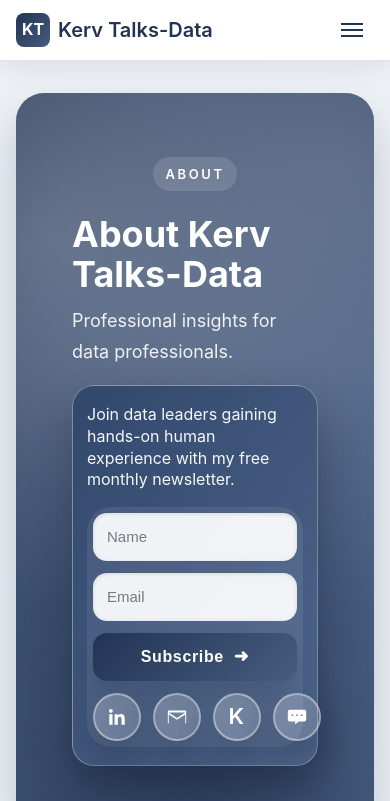
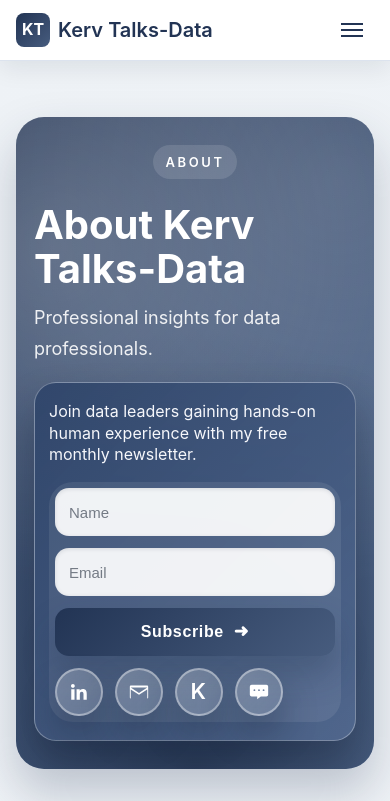
Before and after one commit to denizen-star/kblog, a website: page about.html in a window 390 px wide. Shown: the top 801 px of the page. Drawn offline with Linux system fonts and the light colour scheme.

Commit message:
Tighten mobile hero layout on content pages

```diff
--- a/about.html
+++ b/about.html
@@ -7,7 +7,7 @@
     <link rel="icon" type="image/svg+xml" href="assets/images/favicon.svg">
     <link rel="stylesheet" href="assets/css/page-layout.css">
 </head>
-<body>
+<body class="page-about">
     <header class="header">
         <nav class="nav-container">
             <a href="index.html" class="logo">
--- a/assets/css/page-layout.css
+++ b/assets/css/page-layout.css
@@ -493,7 +493,7 @@ body {
 }
 
 .hero-title {
-    font-size: clamp(36px, 5vw, 56px);
+    font-size: 40px;
     font-weight: 700;
     line-height: 1.1;
     margin-bottom: 20px;
@@ -1307,6 +1307,67 @@ body {
     }
 }
 
+@media (max-width: 720px) {
+    .page-about .hero,
+    .page-contact .hero,
+    .page-project-inquiries .hero {
+        padding: 28px 18px;
+        margin: 24px 0 32px;
+        text-align: left;
+        align-items: stretch;
+        gap: 20px;
+    }
+
+    .page-about .hero-content,
+    .page-contact .hero-content,
+    .page-project-inquiries .hero-content,
+    .page-about .hero-text,
+    .page-contact .hero-text,
+    .page-project-inquiries .hero-text {
+        width: 100%;
+        max-width: none;
+    }
+
+    .page-about .hero-subtitle,
+    .page-contact .hero-subtitle,
+    .page-project-inquiries .hero-subtitle {
+        max-width: none;
+    }
+
+    .page-about .hero-actions,
+    .page-contact .hero-actions,
+    .page-project-inquiries .hero-actions {
+        width: 100%;
+        align-items: stretch;
+        gap: 16px;
+    }
+
+    .page-about .newsletter-panel--hero,
+    .page-contact .newsletter-panel--hero,
+    .page-project-inquiries .newsletter-panel--hero {
+        width: 100%;
+        padding: 18px 14px;
+    }
+
+    .page-about .newsletter-panel__inputs,
+    .page-contact .newsletter-panel__inputs,
+    .page-project-inquiries .newsletter-panel__inputs {
+        width: 100%;
+    }
+
+    .page-about .newsletter-panel__submit,
+    .page-contact .newsletter-panel__submit,
+    .page-project-inquiries .newsletter-panel__submit {
+        width: 100%;
+    }
+
+    .page-about .newsletter-panel__icons,
+    .page-contact .newsletter-panel__icons,
+    .page-project-inquiries .newsletter-panel__icons {
+        justify-content: flex-start;
+    }
+}
+
 @media (max-width: 600px) {
     .newsletter-panel {
         padding: 18px 14px;
```
Also changed, not shown: contact.html (+1 -1 lines), project-inquiries.html (+1 -1 lines).
